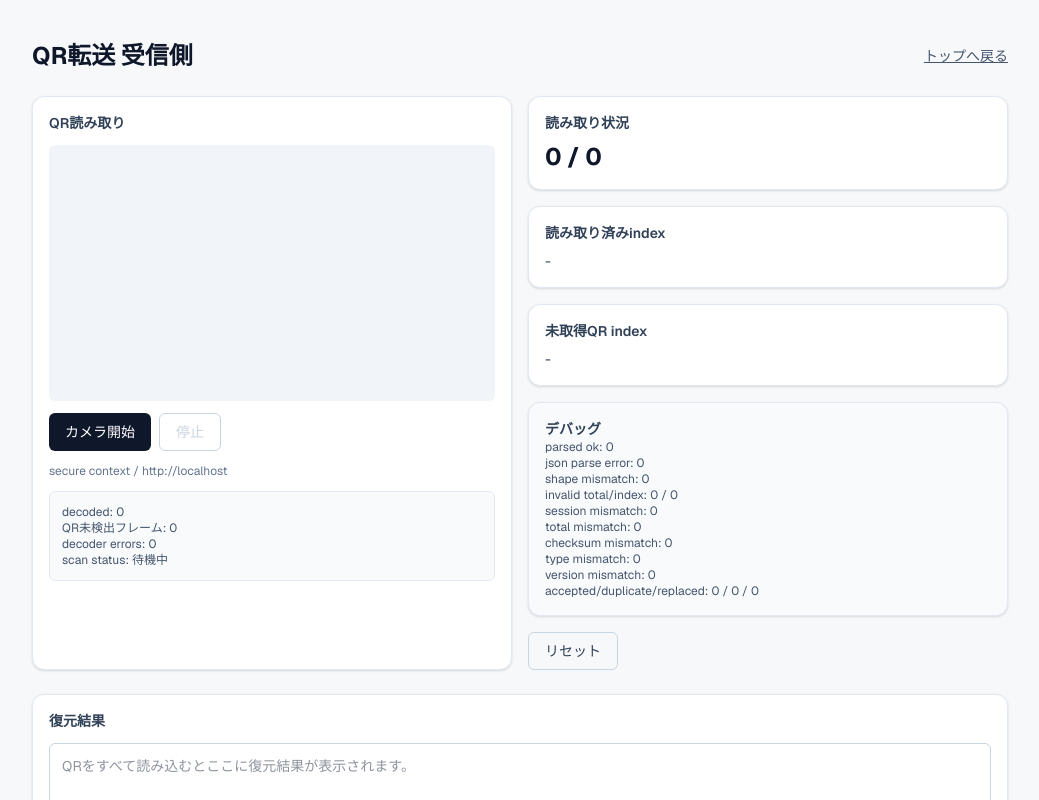
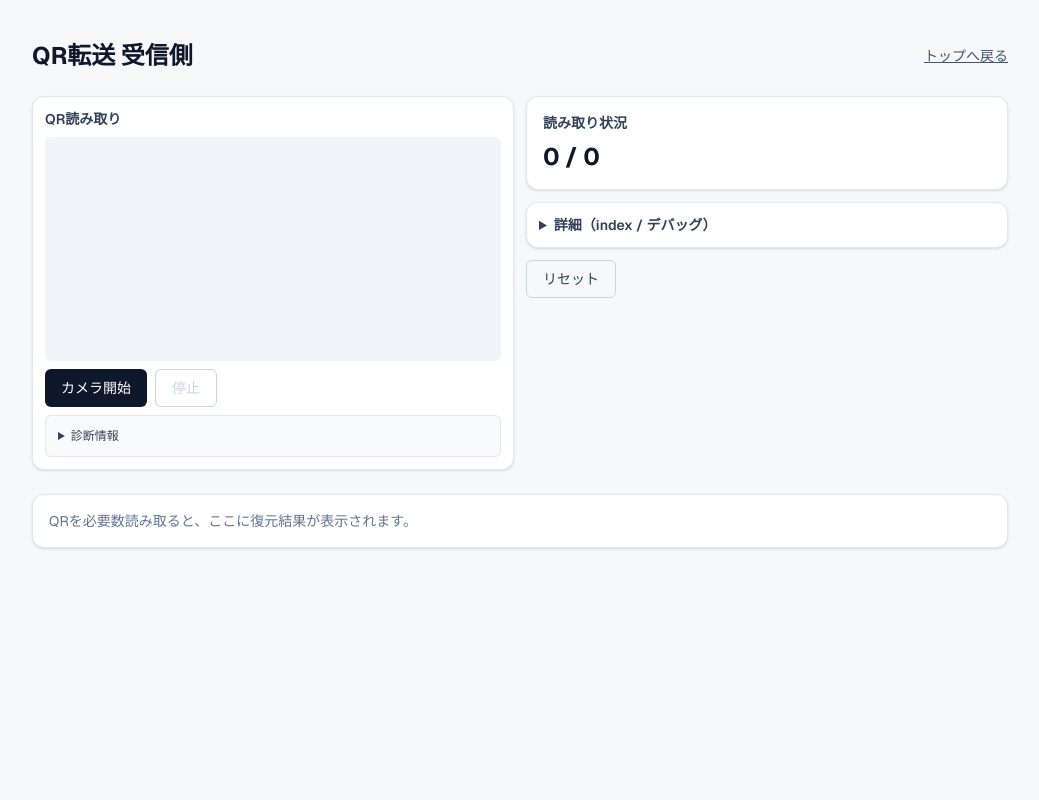
Before and after one commit to yama4936/qr-connection, a Next.js app in the folder web-qr-connection/: page /receive in a window 1280 px wide. Shown: the top 800 px of the page, without its empty margins (120-1159 px from the left). Built offline with nearby package versions, Linux system fonts and the light colour scheme.

Commit message:
受信画面のiOS向けスクロール削減UIを実装

```diff
--- a/web-qr-connection/app/receive/page.tsx
+++ b/web-qr-connection/app/receive/page.tsx
@@ -370,42 +370,47 @@ export default function ReceivePage() {
   };
 
   return (
-    <main className="mx-auto flex min-h-screen w-full max-w-5xl flex-col gap-6 px-6 py-10">
-      <header className="flex items-center justify-between">
-        <h1 className="text-2xl font-bold text-slate-900">QR転送 受信側</h1>
+    <main className="mx-auto flex min-h-svh w-full max-w-5xl flex-col gap-3 px-3 py-3 pb-[max(0.75rem,env(safe-area-inset-bottom))] sm:gap-4 sm:px-4 sm:py-4 lg:min-h-screen lg:gap-6 lg:px-6 lg:py-10">
+      <header className="flex items-center justify-between gap-3">
+        <h1 className="text-xl font-bold text-slate-900 sm:text-2xl">QR転送 受信側</h1>
         <Link href="/" className="text-sm font-medium text-slate-600 underline">
           トップへ戻る
         </Link>
       </header>
 
-      <section className="grid gap-4 lg:grid-cols-2">
-        <QRScanner onScan={handleScan} onError={setError} />
+      <section className="grid gap-3 lg:grid-cols-2">
+        <QRScanner onScan={handleScan} onError={setError} compact />
 
-        <div className="space-y-4">
+        <div className="space-y-3">
           <TransferProgress
             label="読み取り状況"
             current={receivedCount}
             total={progressTotal}
-            indices={receivedIndices}
           />
           {currentSessionId ? (
-            <p className="rounded-xl border border-slate-200 bg-white px-4 py-3 text-xs text-slate-600 shadow-sm">
+            <p className="rounded-xl border border-slate-200 bg-white px-3 py-2 text-xs text-slate-600 shadow-sm">
               sessionId: {currentSessionId} / type: {payloadType ?? "-"} / mode:{" "}
               {payloadVersion === 2 ? "erasure" : "legacy"} / total: {total}
               {payloadVersion === 2 ? ` / groups: ${groupCount}` : ""}
             </p>
           ) : null}
-          <section className="rounded-xl border border-slate-200 bg-white p-4 shadow-sm">
+
+          <details className="rounded-xl border border-slate-200 bg-white p-3 shadow-sm">
+            <summary className="cursor-pointer text-sm font-semibold text-slate-700">
+              詳細（index / デバッグ）
+            </summary>
+            <div className="mt-3 space-y-3">
+              <section>
                 <h2 className="text-sm font-semibold text-slate-700">読み取り済みindex</h2>
-            <p className="mt-2 break-words text-sm text-slate-700">
+                <p className="mt-1 break-words text-sm text-slate-700">
                   {receivedIndices.length > 0 ? receivedIndices.join(", ") : "-"}
                 </p>
               </section>
-          <section className="rounded-xl border border-slate-200 bg-white p-4 shadow-sm">
+              <section>
                 <h2 className="text-sm font-semibold text-slate-700">
                   未取得QR index
                 </h2>
-            <p className="mt-2 break-words text-sm text-slate-700">
+                <p className="mt-1 break-words text-sm text-slate-700">
                   {total <= 0
                     ? "-"
                     : missingIndices.length > 0
@@ -413,7 +418,7 @@ export default function ReceivePage() {
                       : "なし"}
                 </p>
               </section>
-          <section className="rounded-xl border border-slate-200 bg-slate-50 p-4 text-xs text-slate-600 shadow-sm">
+              <section className="rounded-lg border border-slate-200 bg-slate-50 p-3 text-xs text-slate-600">
                 <h2 className="text-sm font-semibold text-slate-700">デバッグ</h2>
                 <p>parsed ok: {debugStats.parsedOk}</p>
                 <p>json parse error: {debugStats.jsonParseError}</p>
@@ -434,6 +439,10 @@ export default function ReceivePage() {
                   </>
                 ) : null}
               </section>
+            </div>
+          </details>
+
+          <div className="flex items-center gap-2">
             <button
               type="button"
               onClick={handleReset}
@@ -442,8 +451,10 @@ export default function ReceivePage() {
               リセット
             </button>
           </div>
+        </div>
       </section>
 
+      {result || error ? (
         <ResultViewer
           result={result}
           payloadType={payloadType}
@@ -451,6 +462,11 @@ export default function ReceivePage() {
           error={error}
           onCopy={handleCopy}
         />
+      ) : (
+        <section className="hidden rounded-xl border border-slate-200 bg-white p-4 text-sm text-slate-500 shadow-sm lg:block">
+          QRを必要数読み取ると、ここに復元結果が表示されます。
+        </section>
+      )}
     </main>
   );
 }
--- a/web-qr-connection/components/QRScanner.tsx
+++ b/web-qr-connection/components/QRScanner.tsx
@@ -5,6 +5,7 @@ import { useEffect, useId, useRef, useState } from "react";
 type QRScannerProps = {
   onScan: (decodedText: string) => void;
   onError: (message: string) => void;
+  compact?: boolean;
 };
 
 type QRScannerDebugStats = {
@@ -127,7 +128,7 @@ function getQrboxSize(
   return { width: edge, height: edge };
 }
 
-export function QRScanner({ onScan, onError }: QRScannerProps) {
+export function QRScanner({ onScan, onError, compact = false }: QRScannerProps) {
   const scannerRef = useRef<{
     stop: () => Promise<void>;
     clear: () => void;
@@ -304,9 +305,18 @@ export function QRScanner({ onScan, onError }: QRScannerProps) {
   }, []);
 
   return (
-    <section className="space-y-3 rounded-xl border border-slate-200 bg-white p-4 shadow-sm">
+    <section
+      className={`rounded-xl border border-slate-200 bg-white shadow-sm ${
+        compact ? "space-y-2 p-3" : "space-y-3 p-4"
+      }`}
+    >
       <h2 className="text-sm font-semibold text-slate-700">QR読み取り</h2>
-      <div id={containerId} className="min-h-64 overflow-hidden rounded-md bg-slate-100" />
+      <div
+        id={containerId}
+        className={`overflow-hidden rounded-md bg-slate-100 ${
+          compact ? "min-h-56" : "min-h-64"
+        }`}
+      />
       <div className="flex gap-2">
         <button
           type="button"
@@ -325,6 +335,29 @@ export function QRScanner({ onScan, onError }: QRScannerProps) {
           停止
         </button>
       </div>
+      {compact ? (
+        <details className="rounded-md border border-slate-200 bg-slate-50 p-3 text-xs text-slate-600">
+          <summary className="cursor-pointer font-medium text-slate-700">
+            診断情報
+          </summary>
+          <div className="mt-2 space-y-1">
+            {runtimeInfo ? (
+              <p className="text-slate-500">
+                {runtimeInfo.isSecureContext ? "secure context" : "insecure context"} /{" "}
+                {runtimeInfo.origin}
+              </p>
+            ) : null}
+            <p>decoded: {debugStats.decodedCount}</p>
+            <p>QR未検出フレーム: {debugStats.noCodeFrameCount}</p>
+            <p>decoder errors: {debugStats.frameErrorCount}</p>
+            <p>scan status: {debugStats.lastFrameStatus}</p>
+            {debugStats.lastFrameError ? (
+              <p className="break-all">last decoder detail: {debugStats.lastFrameError}</p>
+            ) : null}
+          </div>
+        </details>
+      ) : (
+        <>
           {runtimeInfo ? (
             <p className="text-xs text-slate-500">
               {runtimeInfo.isSecureContext ? "secure context" : "insecure context"} /{" "}
@@ -340,6 +373,8 @@ export function QRScanner({ onScan, onError }: QRScannerProps) {
               <p className="break-all">last decoder detail: {debugStats.lastFrameError}</p>
             ) : null}
           </div>
+        </>
+      )}
       {localError ? <p className="text-sm text-red-600">{localError}</p> : null}
     </section>
   );
```
Lines whose indentation alone changed are shown as unchanged.
